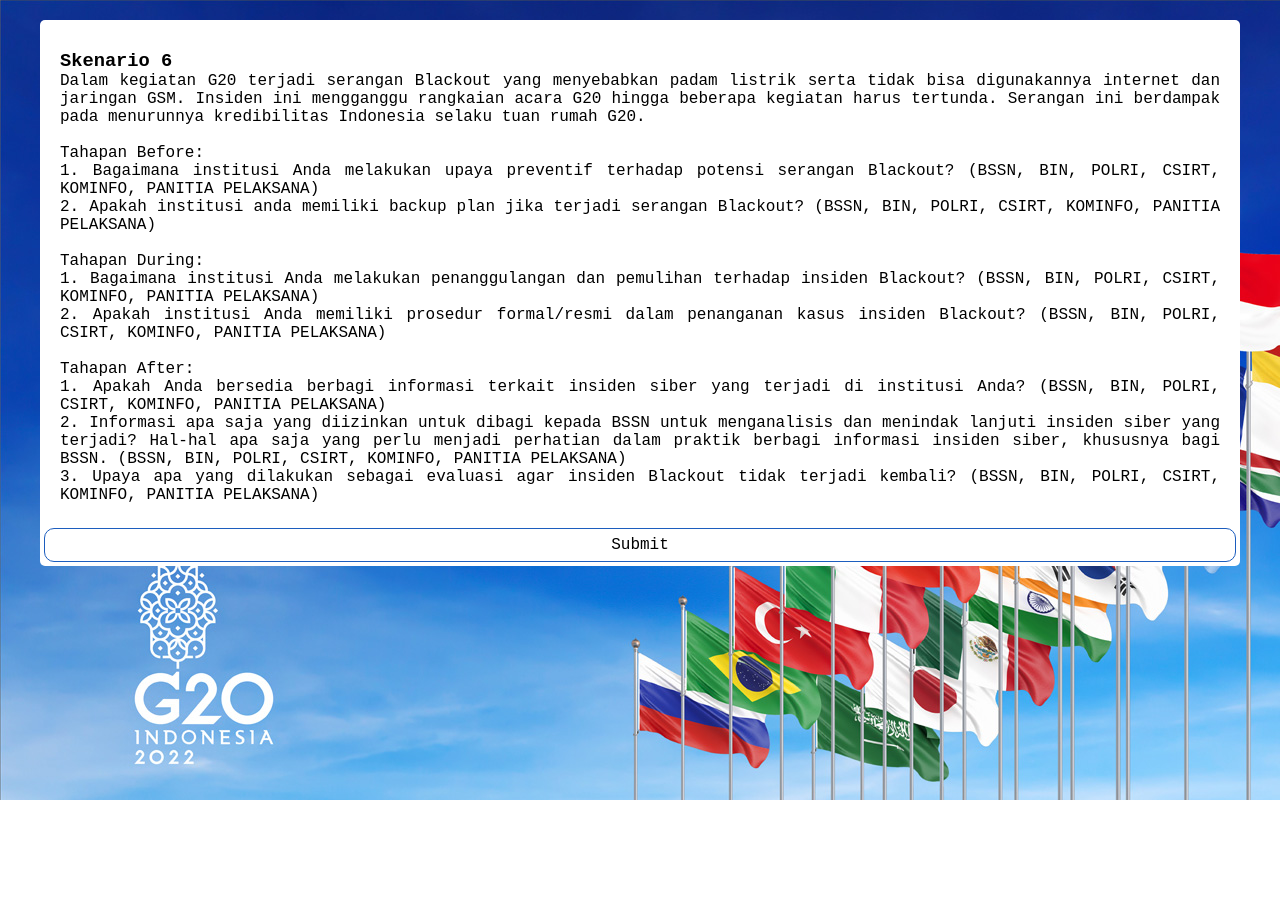
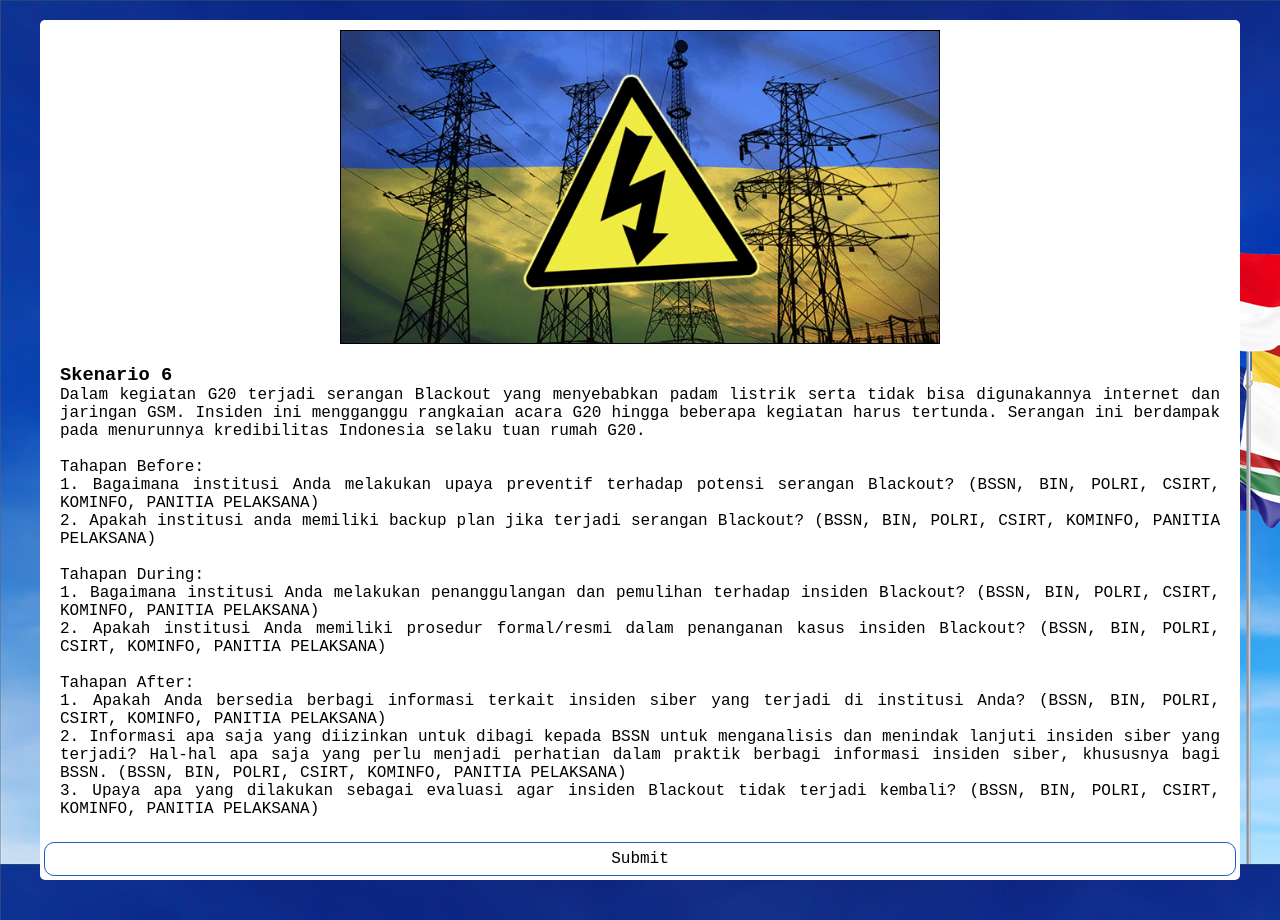
Before and after one commit to kamalfikrikamal/timerg20-pasukan-kawan, a plain HTML site: page skenario6.html in a window 1280 px wide. Before the commit the page ends 800 px from the top, so only its background shows below. Drawn offline with Linux system fonts and the light colour scheme.

Commit message:
skenario 6 img

```diff
--- a/skenario6.html
+++ b/skenario6.html
@@ -10,6 +10,7 @@
 <body>
   <div class="timer">
     <div class="bodies">
+      <img class="imgscen" src="assets/picture/Sce6.png">
       <div class="questions">
         <h3>Skenario 6</h3>
         <p>Dalam kegiatan G20 terjadi serangan Blackout yang menyebabkan padam listrik serta tidak bisa digunakannya internet dan jaringan GSM. Insiden ini mengganggu rangkaian acara G20 hingga beberapa kegiatan harus tertunda. Serangan ini berdampak pada menurunnya kredibilitas Indonesia selaku tuan rumah G20.</p>
```
